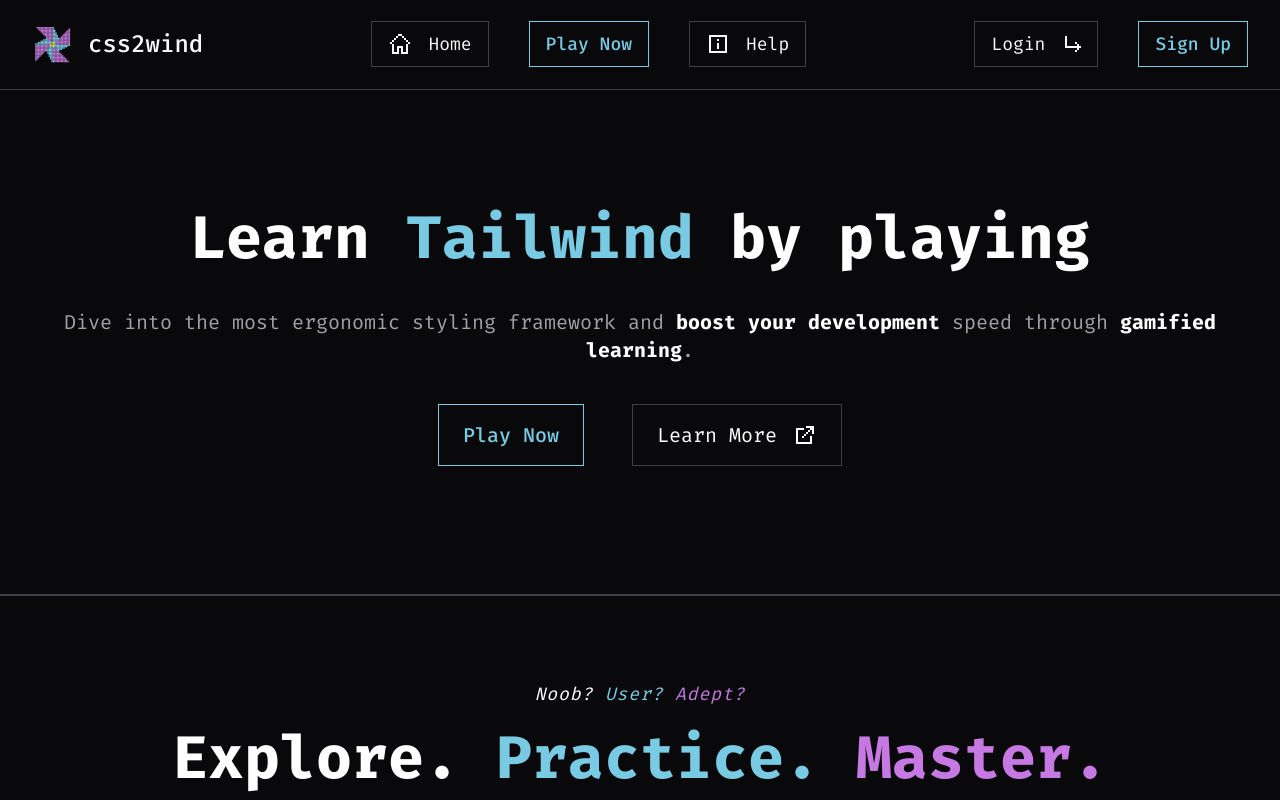
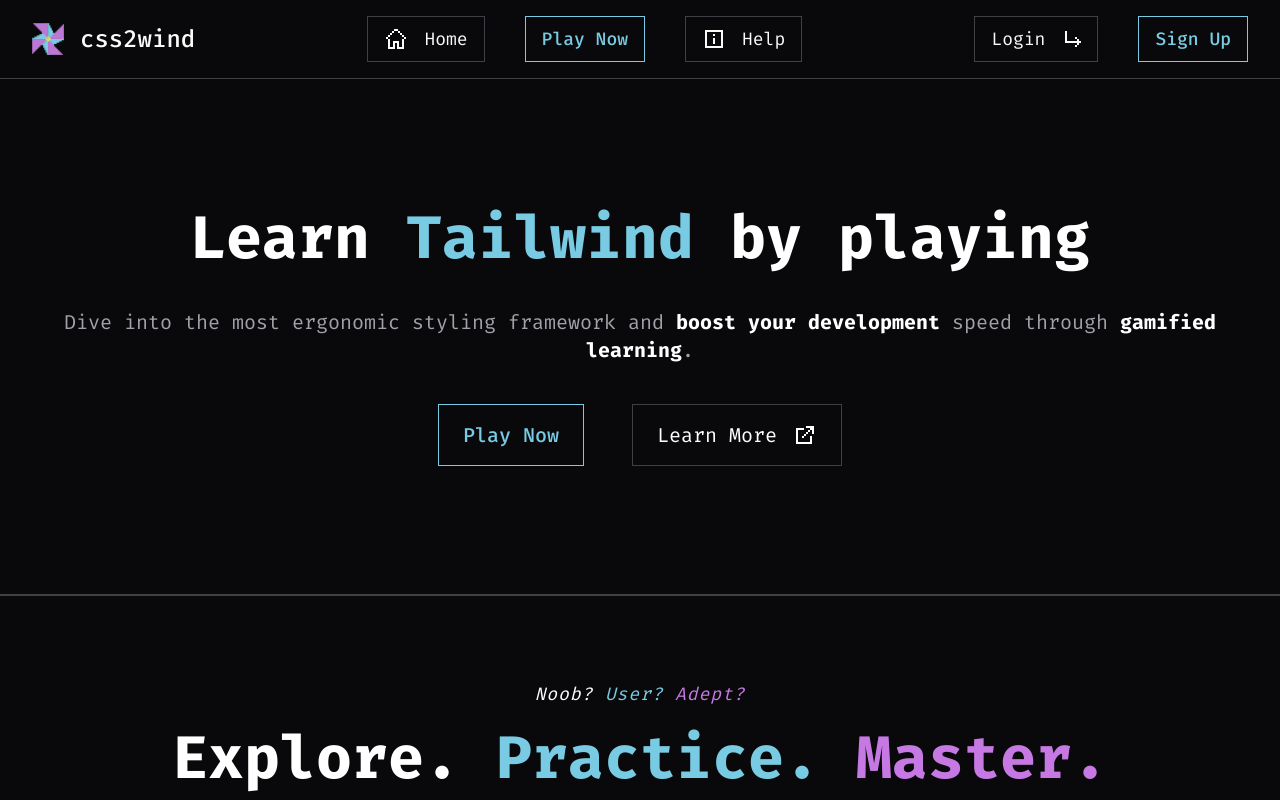
Before and after one commit to LukeberryPi/css2wind, a Next.js app: page / in a window 1280 px wide. Shown: the top 800 px of the page. Built offline with nearby package versions, Linux system fonts and the light colour scheme; no server answers.

Commit message:
change logo to svg

```diff
--- a/src/app/layout.tsx
+++ b/src/app/layout.tsx
@@ -54,7 +54,7 @@ export default async function RootLayout({
               href="/"
               className="flex items-center gap-4 underline-offset-4 transition-transform active:scale-95  group-hover:underline"
             >
-              <Image alt="A wind vane" src="/Logo.svg" height={40} width={40} />
+              <Image alt="A wind vane" src="/logo.svg" height={32} width={32} />
               <span className="text-2xl font-medium">css2wind</span>
             </Link>
             <ul className="hidden items-center gap-10 underline-offset-4 group-hover:underline md:flex">
```
Also changed, not shown: public/Logo.svg, public/logo.png (deleted).
